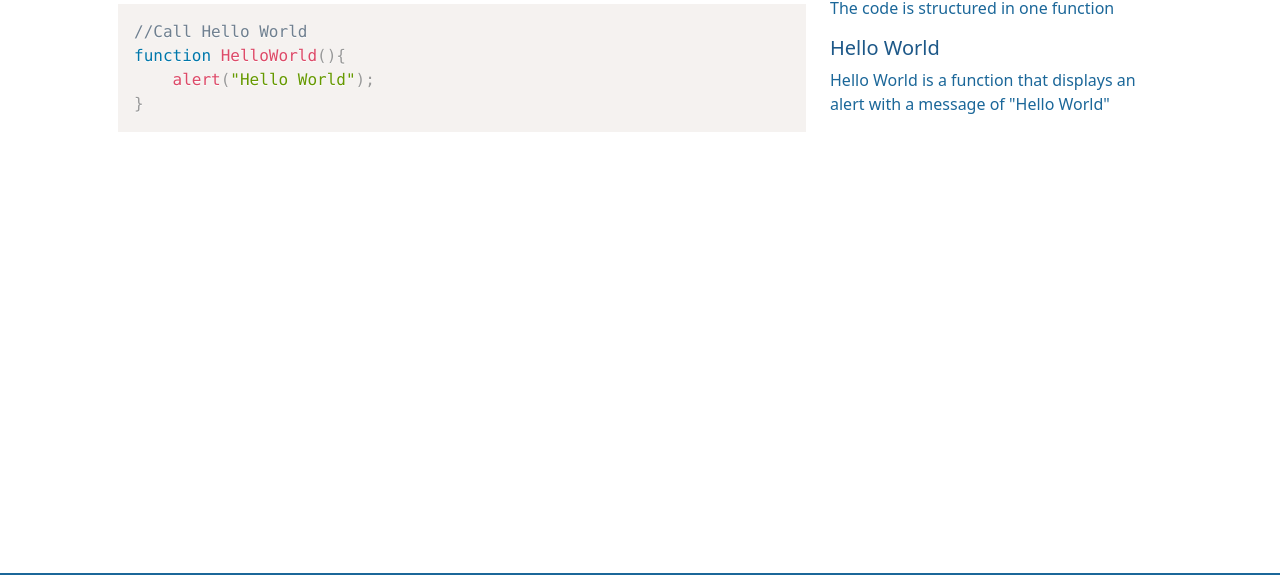
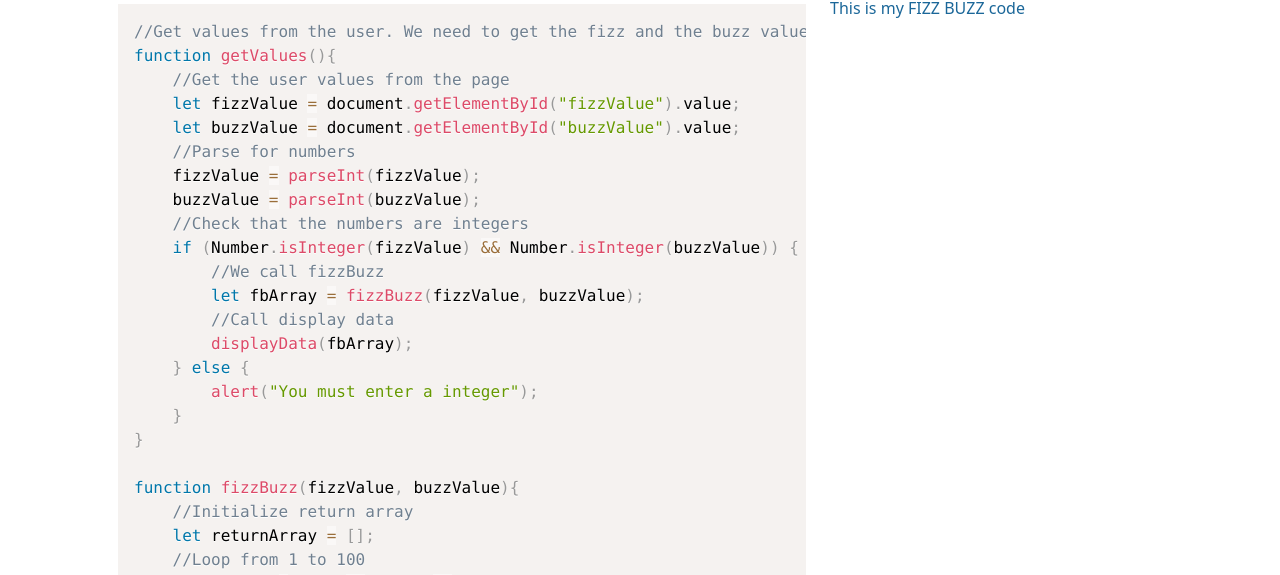
Before and after one commit to andrewmurphy02/FizzBuzz, a plain HTML site: page code.html in a window 1280 px wide. Shown: the part 147-722 px from the top of the page. Drawn offline with nearby package versions, Linux system fonts and the light colour scheme.

Commit message:
Updated code.html

```diff
--- a/code.html
+++ b/code.html
@@ -60,17 +60,79 @@
                 <div class="col-lg-8">
                     <pre class="line-numbers">
                         <code class="language-javascript">
-                            //Call Hello World
-                            function HelloWorld(){
-                                alert("Hello World");
+                            //Get values from the user. We need to get the fizz and the buzz value.
+                            function getValues(){
+                                //Get the user values from the page
+                                let fizzValue = document.getElementById("fizzValue").value;
+                                let buzzValue = document.getElementById("buzzValue").value;
+                                //Parse for numbers
+                                fizzValue = parseInt(fizzValue);
+                                buzzValue = parseInt(buzzValue);
+                                //Check that the numbers are integers
+                                if (Number.isInteger(fizzValue) && Number.isInteger(buzzValue)) {
+                                    //We call fizzBuzz
+                                    let fbArray = fizzBuzz(fizzValue, buzzValue);
+                                    //Call display data
+                                    displayData(fbArray);
+                                } else {
+                                    alert("You must enter a integer");
+                                }
+                            }
+
+                            function fizzBuzz(fizzValue, buzzValue){
+                                //Initialize return array
+                                let returnArray = [];
+                                //Loop from 1 to 100
+                                for (let i = 1; i <= 100; i++) {
+                                    if (i % fizzValue == 0 && i % buzzValue == 0) {
+                                        returnArray.push('FizzBuzz');
+                                    } else if (i % fizzValue == 0){
+                                        returnArray.push('Fizz');
+                                    } else if (i % buzzValue == 0){
+                                        returnArray.push('Buzz');
+                                    } else {
+                                        returnArray.push(i);
+                                    }
+                                }
+                                return returnArray;
+                            }
+
+                            //Loop over the array and create a <tr> for each item
+                            function displayData(fbArray){
+                                //Get the <tb> from the page
+                                let tableBody = document.getElementById("results");
+                                //Get the template row
+                                let templateRow = document.getElementById("fbTemplate");
+                                //Clear table first
+                                tableBody.innerHTML = "";
+
+                                for (let i = 0; i < fbArray.length; i+= 5) {
+                                    let tableRow = document.importNode(templateRow.content, true);
+                                    //Grab just the td's and put them in an array
+                                    let rowCols = tableRow.querySelectorAll("td");
+                                    rowCols[0].classList.add(fbArray[i]);
+                                    rowCols[0].textContent = fbArray[i];
+
+                                    rowCols[1].classList.add(fbArray[i + 1]);
+                                    rowCols[1].textContent = fbArray[i + 1];
+
+                                    rowCols[2].classList.add(fbArray[i + 2]);
+                                    rowCols[2].textContent = fbArray[i + 2];
+
+                                    rowCols[3].classList.add(fbArray[i + 3]);
+                                    rowCols[3].textContent = fbArray[i + 3];
+
+                                    rowCols[4].classList.add(fbArray[i + 4]);
+                                    rowCols[4].textContent = fbArray[i + 4];
+
+                                    tableBody.appendChild(tableRow);
+                                }
                             }
                         </code>
                     </pre>
                 </div>
                 <div class="col-lg-4">
-                    <p>The code is structured in one function</p>
-                    <h5>Hello World</h5>
-                    <p>Hello World is a function that displays an alert with a message of "Hello World"</p>
+                    <p>This is my FIZZ BUZZ code</p>
                 </div>
             </div>
         </div>
```
